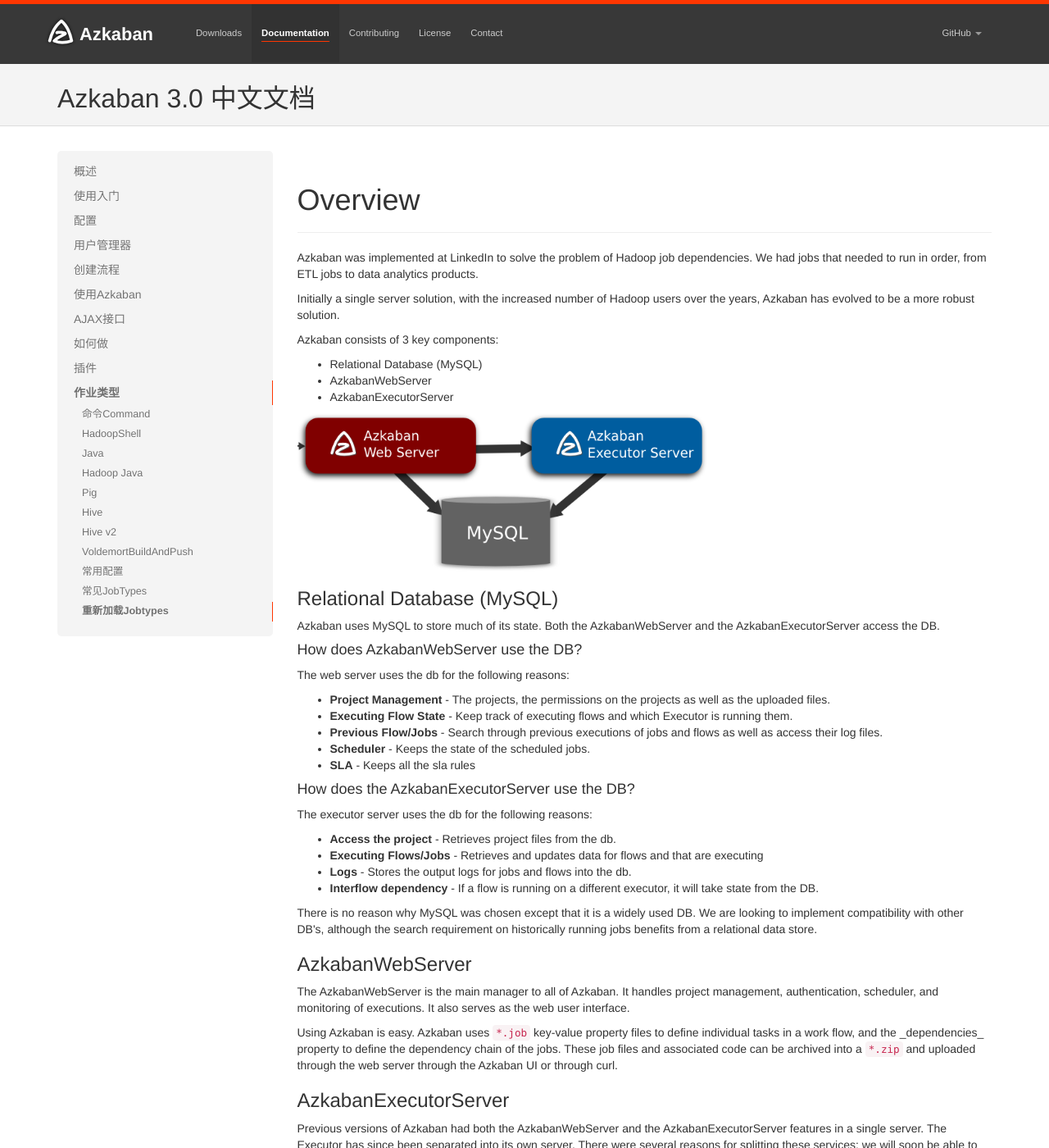
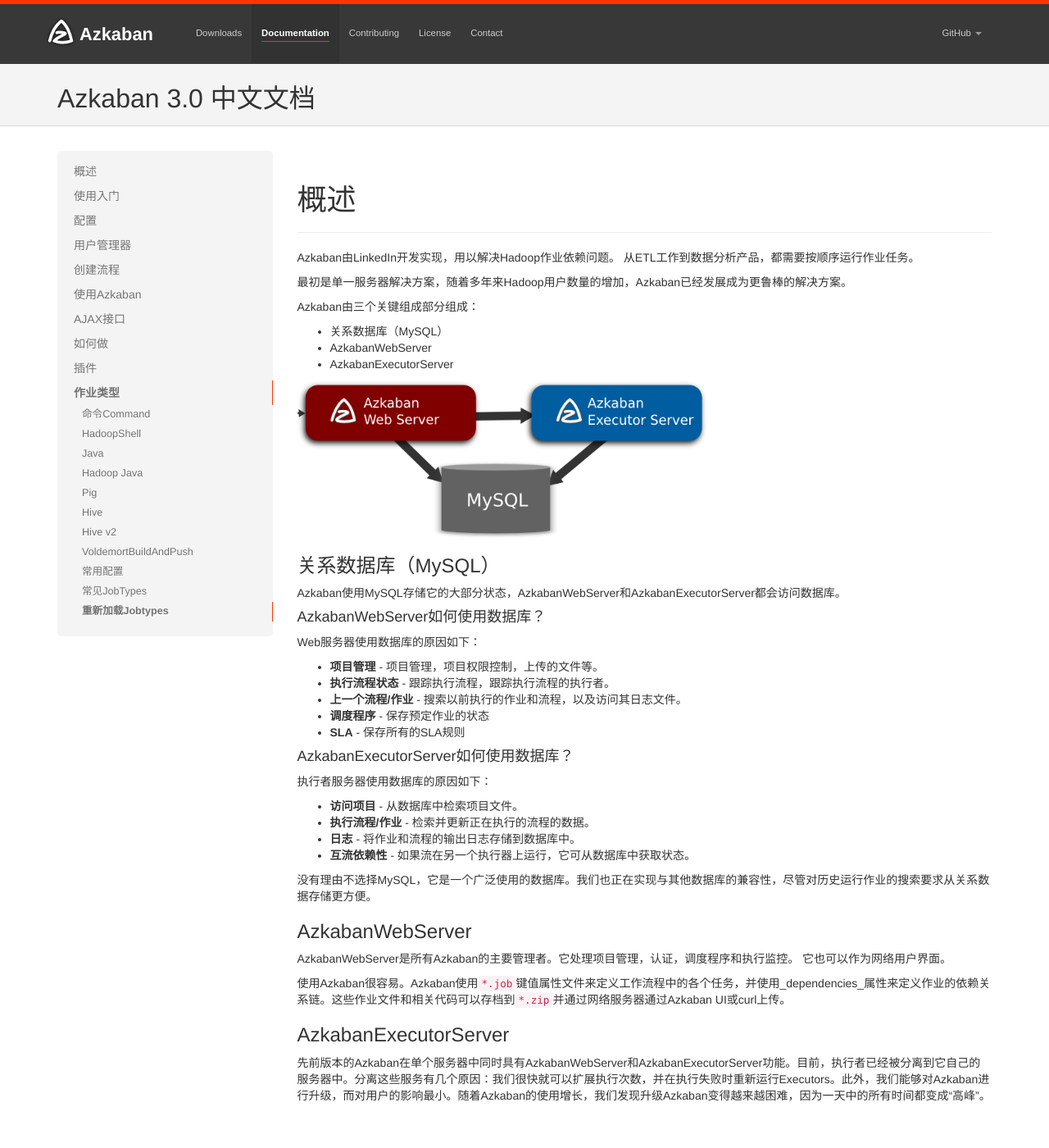
Before and after one commit to xiaoshuai/azkaban-gh-pages, a Jekyll site: the page built from docs/latest/index.html, in a window 1280 px wide and 1400 px high. Shown: the whole window at 82% size. Built offline with Jekyll 4.4.1, drawn with Linux system fonts in a browser that asks for light colours; some of the changed text lies outside the part shown.

Commit message:
翻译overview章节

```diff
--- a/_includes/docs/latest/overview.html
+++ b/_includes/docs/latest/overview.html
@@ -1,56 +1,56 @@
 <div class="page-header">
-  <h1 id="overview">Overview</h1>
+  <h1 id="overview">概述</h1>
 </div>
 
-<p>Azkaban was implemented at LinkedIn to solve the problem of Hadoop job dependencies. We had jobs that needed to run in order, from ETL jobs to data analytics products.</p>
+<p>Azkaban由LinkedIn开发实现，用以解决Hadoop作业依赖问题。 从ETL工作到数据分析产品，都需要按顺序运行作业任务。</p>
 
-<p>Initially a single server solution, with the increased number of Hadoop users over the years, Azkaban has evolved to be a more robust solution.</p>
+<p>最初是单一服务器解决方案，随着多年来Hadoop用户数量的增加，Azkaban已经发展成为更鲁棒的解决方案。</p>
 
-<p>Azkaban consists of 3 key components:</p>
+<p>Azkaban由三个关键组成部分组成：</p>
 
 <ul>
-  <li>Relational Database (MySQL)</li>
+  <li>关系数据库（MySQL）</li>
   <li>AzkabanWebServer</li>
   <li>AzkabanExecutorServer</li>
 </ul>
 
 <img title="Azkaban Overview" src="./images/azkaban2overviewdesign.png" alt="Azkaban Overview" width="500" />
 
-<h3>Relational Database (MySQL)</h3>
+<h3>关系数据库（MySQL）</h3>
 
-<p>Azkaban uses MySQL to store much of its state. Both the AzkabanWebServer and the AzkabanExecutorServer access the DB.</p>
+<p>Azkaban使用MySQL存储它的大部分状态，AzkabanWebServer和AzkabanExecutorServer都会访问数据库。</p>
 
-<h4>How does AzkabanWebServer use the DB?</h4>
+<h4>AzkabanWebServer如何使用数据库？</h4>
 
-<p>The web server uses the db for the following reasons:</p>
+<p>Web服务器使用数据库的原因如下：</p>
 
 <ul>
-  <li><strong>Project Management</strong> - The projects, the permissions on the projects as well as the uploaded files.</li>
-  <li><strong>Executing Flow State</strong> - Keep track of executing flows and which Executor is running them.</li>
-  <li><strong>Previous Flow/Jobs</strong> - Search through previous executions of jobs and flows as well as access their log files.</li>
-  <li><strong>Scheduler</strong> - Keeps the state of the scheduled jobs.</li>
-  <li><strong>SLA</strong> - Keeps all the sla rules</li>
+  <li><strong>项目管理</strong> - 项目管理，项目权限控制，上传的文件等。</li>
+  <li><strong>执行流程状态</strong> - 跟踪执行流程，跟踪执行流程的执行者。</li>
+  <li><strong>上一个流程/作业</strong> - 搜索以前执行的作业和流程，以及访问其日志文件。</li>
+  <li><strong>调度程序</strong> - 保存预定作业的状态</li>
+  <li><strong>SLA</strong> - 保存所有的SLA规则</li>
 </ul>
 
-<h4>How does the AzkabanExecutorServer use the DB?</h4>
+<h4>AzkabanExecutorServer如何使用数据库？</h4>
 
-<p>The executor server uses the db for the following reasons:</p>
+<p>执行者服务器使用数据库的原因如下：</p>
 
 <ul>
-  <li><strong>Access the project</strong> - Retrieves project files from the db.</li>
-  <li><strong>Executing Flows/Jobs</strong> - Retrieves and updates data for flows and that are executing</li>
-  <li><strong>Logs</strong> - Stores the output logs for jobs and flows into the db.</li>
-  <li><strong>Interflow dependency</strong> - If a flow is running on a different executor, it will take state from the DB.</li>
+  <li><strong>访问项目</strong> - 从数据库中检索项目文件。</li>
+  <li><strong>执行流程/作业</strong> - 检索并更新正在执行的流程的数据。</li>
+  <li><strong>日志</strong> - 将作业和流程的输出日志存储到数据库中。</li>
+  <li><strong>互流依赖性</strong> - 如果流在另一个执行器上运行，它可从数据库中获取状态。</li>
 </ul>
 
-<p>There is no reason why MySQL was chosen except that it is a widely used DB. We are looking to implement compatibility with other DB's, although the search requirement on historically running jobs benefits from a relational data store.</p>
+<p>没有理由不选择MySQL，它是一个广泛使用的数据库。我们也正在实现与其他数据库的兼容性，尽管对历史运行作业的搜索要求从关系数据存储更方便。</p>
 
 <h3>AzkabanWebServer</h3>
 
-<p>The AzkabanWebServer is the main manager to all of Azkaban. It handles project management, authentication, scheduler, and monitoring of executions. It also serves as the web user interface.</p>
+<p>AzkabanWebServer是所有Azkaban的主要管理者。它处理项目管理，认证，调度程序和执行监控。 它也可以作为网络用户界面。</p>
 
-<p>Using Azkaban is easy. Azkaban uses <code>*.job</code> key-value property files to define individual tasks in a work flow, and the _dependencies_ property to define the dependency chain of the jobs. These job files and associated code can be archived into a <code>*.zip</code> and uploaded through the web server through the Azkaban UI or through curl.</p>
+<p>使用Azkaban很容易。Azkaban使用<code>*.job</code>键值属性文件来定义工作流程中的各个任务，并使用_dependencies_属性来定义作业的依赖关系链。这些作业文件和相关代码可以存档到<code>*.zip</code>并通过网络服务器通过Azkaban UI或curl上传。</p>
 
 <h3>AzkabanExecutorServer</h3>
 
-<p>Previous versions of Azkaban had both the AzkabanWebServer and the AzkabanExecutorServer features in a single server. The Executor has since been separated into its own server. There were several reasons for splitting these services: we will soon be able to scale the number of executions and fall back on operating Executors if one fails. Also, we are able to roll our upgrades of Azkaban with minimal impact on the users. As Azkaban's usage grew, we found that upgrading Azkaban became increasingly more difficult as all times of the day became 'peak'.<?p>
+<p>先前版本的Azkaban在单个服务器中同时具有AzkabanWebServer和AzkabanExecutorServer功能。目前，执行者已经被分离到它自己的服务器中。分离这些服务有几个原因：我们很快就可以扩展执行次数，并在执行失败时重新运行Executors。此外，我们能够对Azkaban进行升级，而对用户的影响最小。随着Azkaban的使用增长，我们发现升级Azkaban变得越来越困难，因为一天中的所有时间都变成“高峰”。</p>
```
